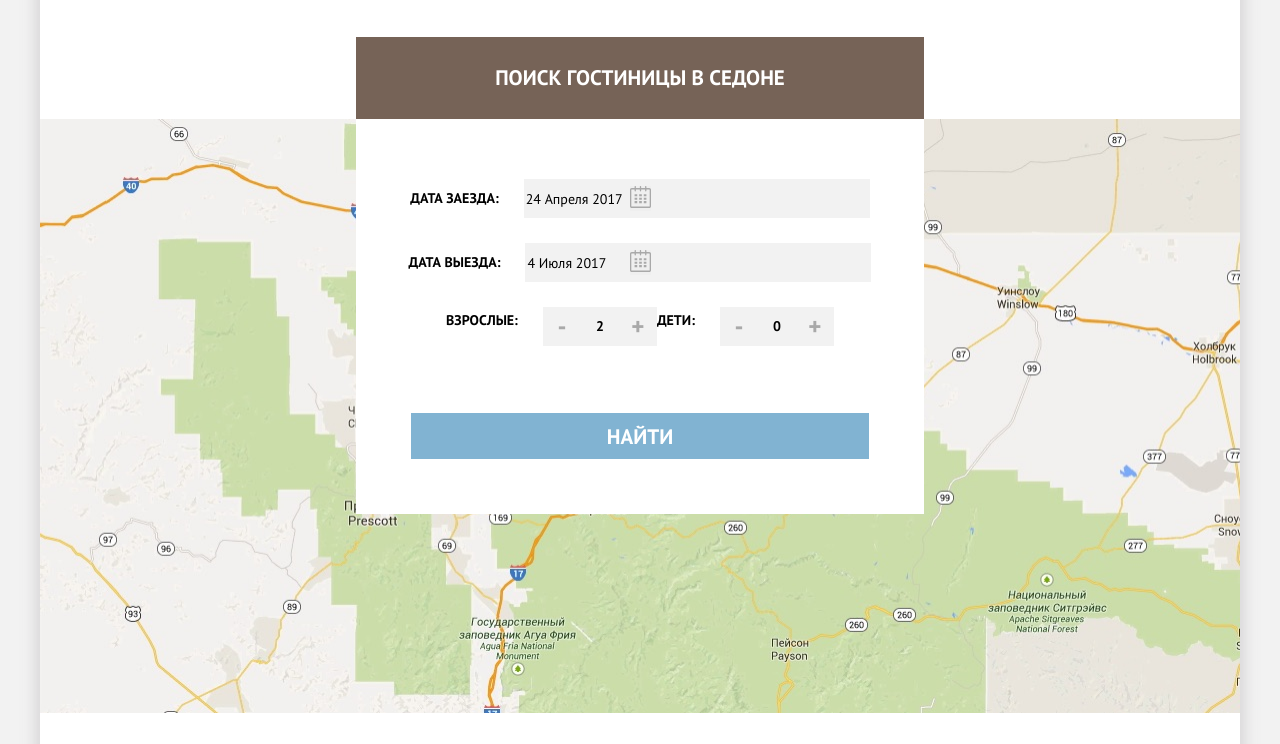
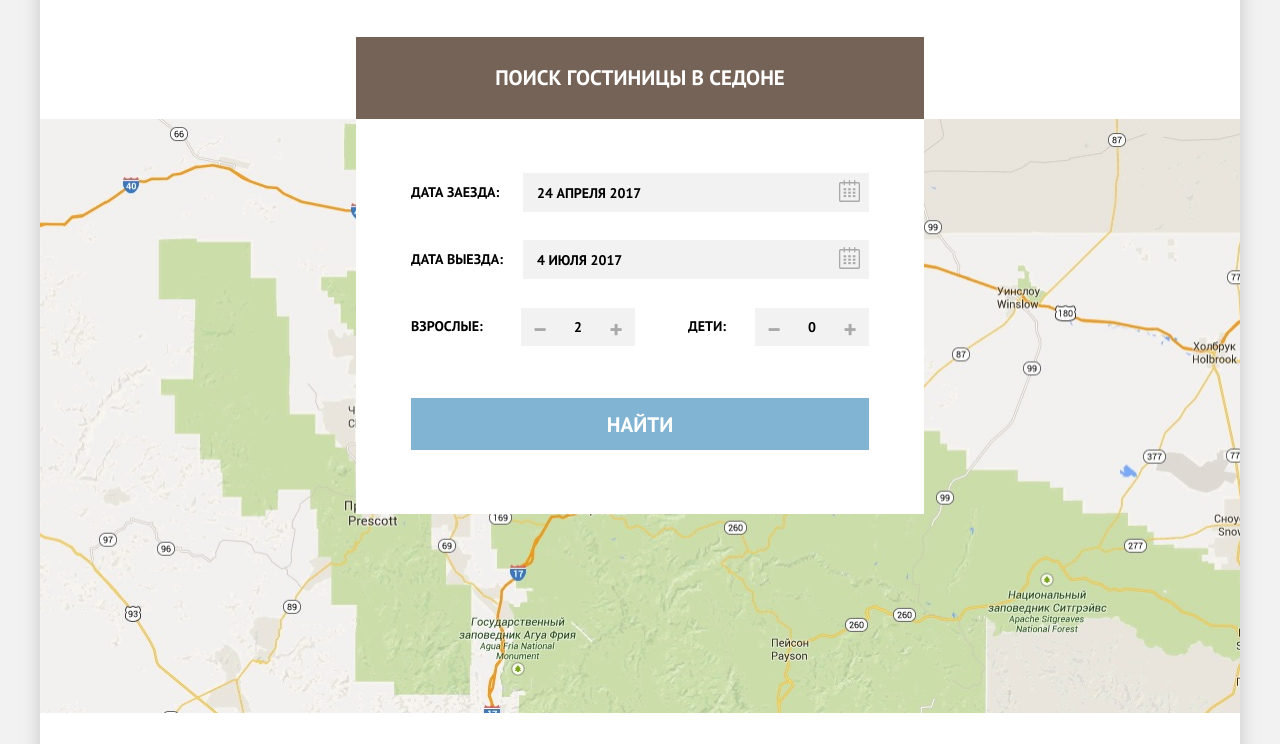
Before and after one commit to priesisvg/sedona, a plain HTML site: page index.html in a window 1280 px wide. Shown: the part 2070-2814 px from the top of the page. Drawn offline with Linux system fonts and the light colour scheme.

Commit message:
форма готова

```diff
--- a/css/style.css
+++ b/css/style.css
@@ -388,27 +388,55 @@ a {
 
 .search_label {
   font-size: 14px;
-  line-height: 26px;
+  line-height: 37px;
   font-weight: bold;
-  padding-right: 25px;
+  width: 110px;
+  text-align: left;
+}
+.search_label2 {
+  font-size: 14px;
+  line-height: 37px;
+  font-weight: bold;
+  width: 96px;
+
 }
 
 .search_date {
   list-style: none;
   font: inherit;
-  font-weight: normal;
+  font-weight: bold;
   background-color: #f2f2f2;
   border: 0px;
   width: 346px;
   position: relative;
   padding-bottom: 6px;
   padding-top: 7px;
+  margin-left: auto;
+  padding-left: 14px;
+  padding-right: 50px;
+  text-transform: uppercase;
 }
 
 .calendar_btn {
   padding: 0px;
   border: none;
   position: absolute;
+  right: 64px;
+  background: #f2f2f2;
+  cursor: pointer;
+}
+
+.calendar_btn svg {
+  fill: #a9a9a9;
+}
+
+.calendar_btn:hover svg,
+.calendar_btn:focus svg {
+  fill: #000000;
+}
+
+.calendar_btn:active svg {
+  fill: #81b3d2;
 }
 
 .search_date:hover {
@@ -429,8 +457,7 @@ a {
   text-transform: uppercase;
   background-color: #81b3d2;
   border: none;
-  padding: 0px 0px;
-  margin: 55px auto;
+  margin: 0;
   width: 458px;
 
 }
@@ -863,7 +890,9 @@ a {
   min-height: 395px;
   position: absolute;
   z-index: 3;
-  padding-top: 47px;
+  padding: 55px 55px;
+  padding-top: 39px;
+  padding-bottom: 64px;
 }
 
 .data_change {
@@ -875,7 +904,6 @@ a {
   display: flex;
   box-sizing: border-box;
   width: 100%;
-  justify-content: center;
   align-items: center;
 }
 
@@ -884,12 +912,16 @@ a {
   justify-content: center;
   align-items: center;
   width: 100%;
+  margin-bottom: 38px;
 }
 .guest_adult {
   display: flex;
 }
 .guest_kids {
   display: flex;
+
+  margin-left: auto;
+
 }
 
 .btn_minus {
@@ -901,7 +933,47 @@ a {
   background-color: #f2f2f2;
   font-weight: bold;
   padding-top: 5px;
-  padding-bottom: 5px;
+  cursor: pointer;
+
+}
+
+.btn_minus:hover {
+  color: #000000;
+  background-color: #f2f2f2;
+}
+.btn_minus:focus {
+  color: #a9a9a9;
+  background-color: #f2f2f2;
+}
+.btn_minus:active {
+  color: #81b3d2;
+  background-color: #f2f2f2;
+}
+
+.btn_plus {
+  box-sizing: border-box;
+  border: none;
+  width: 38px;
+  font-size: 25px;
+  color: #a9a9a9;
+  background-color: #f2f2f2;
+  font-weight: bold;
+  padding-top: 5px;
+  cursor: pointer;
+
+}
+
+.btn_plus:hover {
+  color: #000000;
+  background-color: #f2f2f2;
+}
+.btn_plus:focus {
+  color: #a9a9a9;
+  background-color: #f2f2f2;
+}
+.btn_plus:active {
+  color: #81b3d2;
+  background-color: #f2f2f2;
 }
 
 .number_search {
@@ -917,6 +989,7 @@ a {
   box-sizing: border-box;
   border: none;
   width: 38px;
+  height: 38px;
   font-size: 25px;
   color: #a9a9a9;
   background-color: #f2f2f2;
@@ -1119,6 +1192,8 @@ a {
   border: 0;
 }
 
-.web {
-  margin-right: 10px;
+
+.footer_logo_text {
+  color: black;
+  margin-right: 20px;
 }
--- a/index.html
+++ b/index.html
@@ -107,25 +107,48 @@
         <div class="data_change">
           <label class="search_label" for="check_in">Дата заезда:</label>
           <input class="search_date" type="text" name="check_in" id="check_in" value="24 Апреля 2017">
-          <button class="calendar_btn" type="button"><span class="visually_hidden">Вызов календаря</span><svg width="21" height="22" xmlns="http://www.w3.org/2000/svg"><g fill-rule="nonzero" fill="#A9A9A9"><path d="M19.251 2.025h-2.845V.648c0-.381-.294-.689-.656-.689-.363 0-.656.308-.656.689v1.377h-3.938V.648c0-.381-.294-.689-.655-.689-.363 0-.657.308-.657.689v1.377H5.906V.648c0-.381-.294-.689-.656-.689-.363 0-.657.308-.657.689v1.377H1.75C.784 2.025 0 2.847 0 3.862v16.302C0 21.179.784 22 1.75 22h17.501c.966 0 1.749-.821 1.749-1.836V3.862c0-1.015-.783-1.837-1.749-1.837zm.437 18.139a.448.448 0 0 1-.437.459H1.75a.45.45 0 0 1-.438-.459V3.862a.45.45 0 0 1 .438-.459h2.844v1.378c0 .381.294.689.657.689.362 0 .656-.308.656-.689V3.403h3.938v1.378c0 .381.294.689.657.689.361 0 .655-.308.655-.689V3.403h3.938v1.378c0 .381.293.689.656.689.362 0 .656-.308.656-.689V3.403h2.845c.241 0 .437.206.437.459v16.302h-.001z"/><path d="M4.594 8.225h2.625v2.066H4.594V8.225zm0 3.443h2.625v2.067H4.594v-2.067zm0 3.444h2.625v2.066H4.594v-2.066zm4.594 0h2.625v2.066H9.188v-2.066zm0-3.444h2.625v2.067H9.188v-2.067zm0-3.443h2.625v2.066H9.188V8.225zm4.593 6.887h2.625v2.066h-2.625v-2.066zm0-3.444h2.625v2.067h-2.625v-2.067zm0-3.443h2.625v2.066h-2.625V8.225z"/></g></svg>
-            </button>
+          <button class="calendar_btn" type="button"><span class="visually_hidden">Вызов календаря</span>
+            <svg width="21px" height="22px" viewBox="0 0 21 22">
+            <path d="M19.251,2.025h-2.845V0.648c0-0.381-0.294-0.689-0.656-0.689c-0.363,0-0.656,0.308-0.656,0.689v1.377h-3.938V0.648c0-0.381-0.294-0.689-0.655-0.689c-0.363,0-0.657,0.308-0.657,0.689v1.377H5.906V0.648c0-0.381-0.294-0.689-0.656-0.689c-0.363,0-0.657,0.308-0.657,0.689v1.377H1.75C0.784,2.025,0,2.847,0,3.862v16.302C0,21.179,0.784,22,1.75,22h17.501C20.217,22,21,21.179,21,20.164V3.862C21,2.847,20.217,2.025,19.251,2.025z M19.688,20.164c0,0.253-0.195,0.459-0.437,0.459H1.75c-0.241,0-0.438-0.206-0.438-0.459V3.862c0-0.253,0.196-0.459,0.438-0.459h2.844v1.378c0,0.381,0.294,0.689,0.657,0.689c0.362,0,0.656-0.308,0.656-0.689V3.403h3.938v1.378c0,0.381,0.294,0.689,0.657,0.689c0.361,0,0.655-0.308,0.655-0.689V3.403h3.938v1.378c0,0.381,0.293,0.689,0.656,0.689c0.362,0,0.656-0.308,0.656-0.689V3.403h2.845c0.241,0,0.437,0.206,0.437,0.459V20.164z"/>
+            <rect x="4.594" y="8.225" width="2.625" height="2.066"/>
+            <rect x="4.594" y="11.668" width="2.625" height="2.067"/>
+            <rect x="4.594" y="15.112" width="2.625" height="2.066"/>
+            <rect x="9.188" y="15.112" width="2.625" height="2.066"/>
+            <rect x="9.188" y="11.668" width="2.625" height="2.067"/>
+            <rect x="9.188" y="8.225" width="2.625" height="2.066"/>
+            <rect x="13.781" y="15.112" width="2.625" height="2.066"/>
+            <rect x="13.781" y="11.668" width="2.625" height="2.067"/>
+            <rect x="13.781" y="8.225" width="2.625" height="2.066"/>
+          </svg>
         </div>
         <div class="data_change">
           <label class="search_label" for="check_out">Дата выезда:</label>
           <input class="search_date" type="text" name="check_out" id="check_out" value="4 Июля 2017">
-          <button class="calendar_btn" type="button"><span class="visually_hidden">Вызов календаря</span><svg width="21" height="22" xmlns="http://www.w3.org/2000/svg"><g fill-rule="nonzero" fill="#A9A9A9"><path d="M19.251 2.025h-2.845V.648c0-.381-.294-.689-.656-.689-.363 0-.656.308-.656.689v1.377h-3.938V.648c0-.381-.294-.689-.655-.689-.363 0-.657.308-.657.689v1.377H5.906V.648c0-.381-.294-.689-.656-.689-.363 0-.657.308-.657.689v1.377H1.75C.784 2.025 0 2.847 0 3.862v16.302C0 21.179.784 22 1.75 22h17.501c.966 0 1.749-.821 1.749-1.836V3.862c0-1.015-.783-1.837-1.749-1.837zm.437 18.139a.448.448 0 0 1-.437.459H1.75a.45.45 0 0 1-.438-.459V3.862a.45.45 0 0 1 .438-.459h2.844v1.378c0 .381.294.689.657.689.362 0 .656-.308.656-.689V3.403h3.938v1.378c0 .381.294.689.657.689.361 0 .655-.308.655-.689V3.403h3.938v1.378c0 .381.293.689.656.689.362 0 .656-.308.656-.689V3.403h2.845c.241 0 .437.206.437.459v16.302h-.001z"/><path d="M4.594 8.225h2.625v2.066H4.594V8.225zm0 3.443h2.625v2.067H4.594v-2.067zm0 3.444h2.625v2.066H4.594v-2.066zm4.594 0h2.625v2.066H9.188v-2.066zm0-3.444h2.625v2.067H9.188v-2.067zm0-3.443h2.625v2.066H9.188V8.225zm4.593 6.887h2.625v2.066h-2.625v-2.066zm0-3.444h2.625v2.067h-2.625v-2.067zm0-3.443h2.625v2.066h-2.625V8.225z"/></g></svg>
+          <button class="calendar_btn" type="button"><span class="visually_hidden">Вызов календаря</span>
+            <svg width="21px" height="22px" viewBox="0 0 21 22">
+            <path d="M19.251,2.025h-2.845V0.648c0-0.381-0.294-0.689-0.656-0.689c-0.363,0-0.656,0.308-0.656,0.689v1.377h-3.938V0.648c0-0.381-0.294-0.689-0.655-0.689c-0.363,0-0.657,0.308-0.657,0.689v1.377H5.906V0.648c0-0.381-0.294-0.689-0.656-0.689c-0.363,0-0.657,0.308-0.657,0.689v1.377H1.75C0.784,2.025,0,2.847,0,3.862v16.302C0,21.179,0.784,22,1.75,22h17.501C20.217,22,21,21.179,21,20.164V3.862C21,2.847,20.217,2.025,19.251,2.025z M19.688,20.164c0,0.253-0.195,0.459-0.437,0.459H1.75c-0.241,0-0.438-0.206-0.438-0.459V3.862c0-0.253,0.196-0.459,0.438-0.459h2.844v1.378c0,0.381,0.294,0.689,0.657,0.689c0.362,0,0.656-0.308,0.656-0.689V3.403h3.938v1.378c0,0.381,0.294,0.689,0.657,0.689c0.361,0,0.655-0.308,0.655-0.689V3.403h3.938v1.378c0,0.381,0.293,0.689,0.656,0.689c0.362,0,0.656-0.308,0.656-0.689V3.403h2.845c0.241,0,0.437,0.206,0.437,0.459V20.164z"/>
+            <rect x="4.594" y="8.225" width="2.625" height="2.066"/>
+            <rect x="4.594" y="11.668" width="2.625" height="2.067"/>
+            <rect x="4.594" y="15.112" width="2.625" height="2.066"/>
+            <rect x="9.188" y="15.112" width="2.625" height="2.066"/>
+            <rect x="9.188" y="11.668" width="2.625" height="2.067"/>
+            <rect x="9.188" y="8.225" width="2.625" height="2.066"/>
+            <rect x="13.781" y="15.112" width="2.625" height="2.066"/>
+            <rect x="13.781" y="11.668" width="2.625" height="2.067"/>
+            <rect x="13.781" y="8.225" width="2.625" height="2.066"/>
+          </svg>
             </button>
         </div>
         <div class="guest_amount">
           <div class="guest_adult">
             <label class="search_label" for="adult_amount">Взрослые:</label>
-            <button class="btn_minus" type="button"><span class="visually_hidden">Уменьшить на одного</span>-</button>
+            <button class="btn_minus" type="button"><span class="visually_hidden">Уменьшить на одного</span>−</button>
             <input class="number_search" type="text" name="adult_amount" id="adult_amount" min="1" value="2">
             <button class="btn_plus" type="button"><span class="visually_hidden">Увеличить на одного</span>+</button>
           </div>
           <div class="guest_kids">
-            <label class="search_label" for="kids_amount">Дети:</label>
-            <button class="btn_minus" type="button"><span class="visually_hidden">Уменьшить на одного</span>-</button>
+            <label class="search_label2" for="kids_amount">Дети:</label>
+            <button class="btn_minus" type="button"><span class="visually_hidden">Уменьшить на одного</span>−</button>
             <input class="number_search" type="text" name="child_amount" id="kids_amount" min="0" value="0">
             <button class="btn_plus" type="button"><span class="visually_hidden">Увеличить на одного</span>+</button>
           </div>
@@ -149,7 +172,7 @@
         <svg width="20" height="16" xmlns="http://www.w3.org/2000/svg"><path d="M17 0H3C1.35 0 0 1.35 0 3v10c0 1.65 1.35 3 3 3h14c1.65 0 3-1.35 3-3V3c0-1.65-1.35-3-3-3zM6.027 11.998V4.002L15.014 8l-8.987 3.998z" fill-rule="nonzero" fill="#FFF"/></svg></a></li>
     </ul>
     <a class="footer_copyright" href="https://htmlacademy.ru/intensive/htmlcss">
-      <span>website by</span>
+      <span class="footer_logo_text">website by</span>
       <img src="img/logo-htmlacademy.svg" width="100" height="100" alt="Лого HTML Академии">
     </a>
   </footer>
```
Also changed, not shown: hotels.html (+1 -1 lines).
